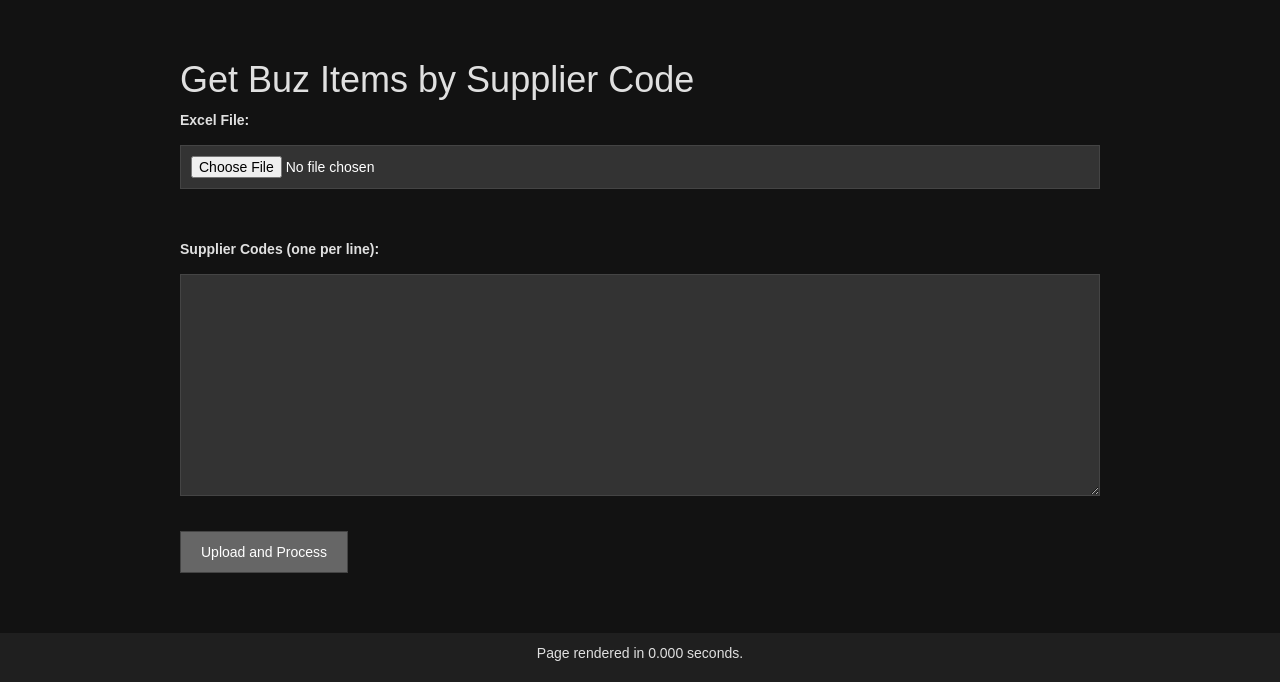
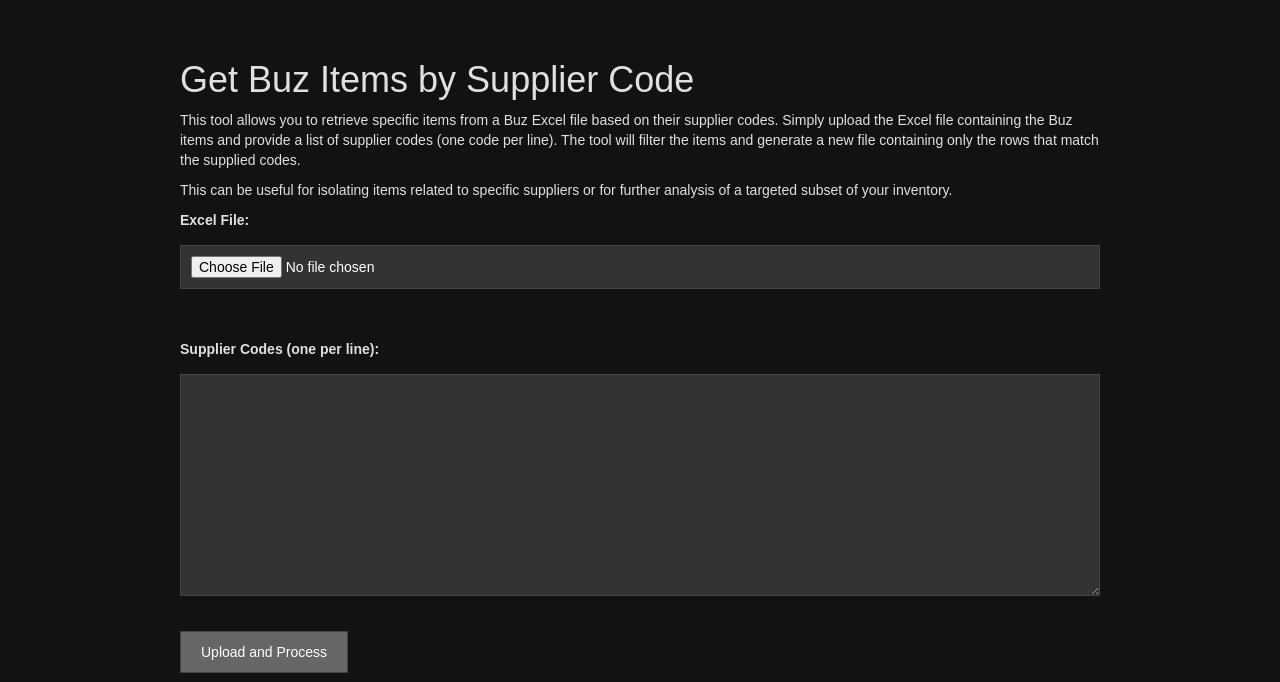
Before and after one commit to derekgwatson/buz_app, a Flask app: page /get_buz_items_by_supplier_codes in a window 1280 px wide. Shown: the part 152-834 px from the top of the page. Run offline with Flask 3, Linux system fonts and the light colour scheme; some libraries are stand-ins or nearby versions.

Commit message:
Add description to buz items by supplier code function

```diff
--- a/templates/get_buz_items_by_supplier_codes.html
+++ b/templates/get_buz_items_by_supplier_codes.html
@@ -4,6 +4,16 @@
 
 {% block content %}
     <h1>Get Buz Items by Supplier Code</h1>
+    <p>
+        This tool allows you to retrieve specific items from a Buz Excel file based on their supplier codes.
+        Simply upload the Excel file containing the Buz items and provide a list of supplier codes (one code per line).
+        The tool will filter the items and generate a new file containing only the rows that match the supplied codes.
+    </p>
+    <p>
+        This can be useful for isolating items related to specific suppliers or for further analysis of a targeted subset
+        of your inventory.
+    </p>
+
     <form action="/get_buz_items_by_supplier_codes" method="post" enctype="multipart/form-data">
         <label for="file">Excel File:</label>
         <input type="file" name="file" id="file" accept=".xlsx,.xlsm" required>
```
